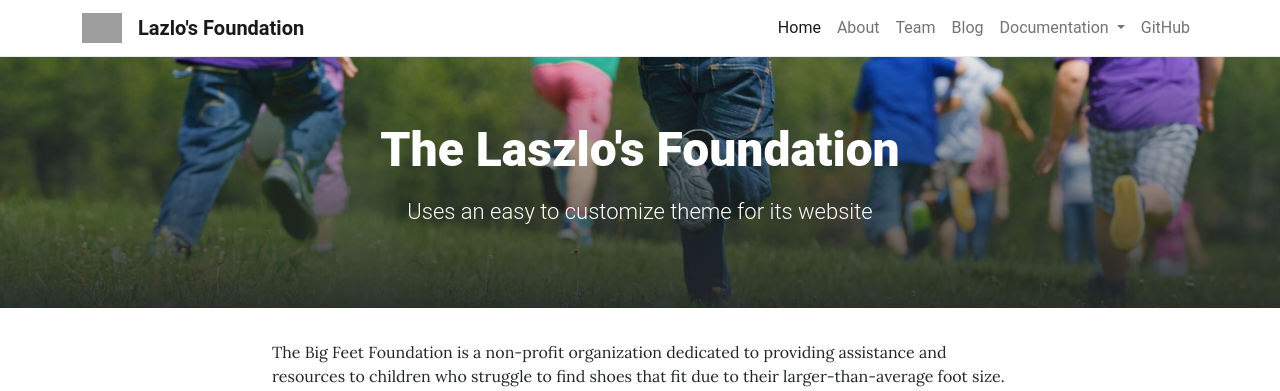
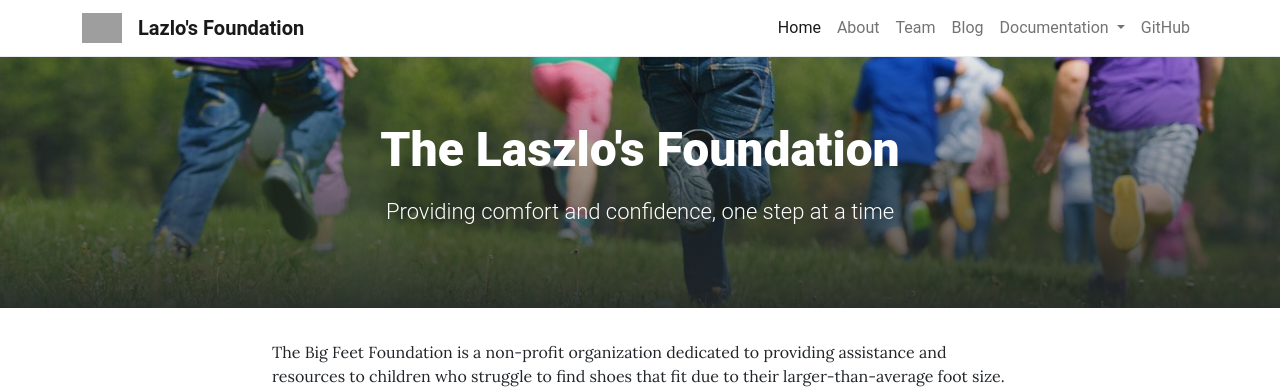
Before and after one commit to laci-foundation/laci-foundation.github.io, a Jekyll site: the page built from pages/home.md, in a window 1280 px wide. Shown: the top 391 px of the page. Built offline with Jekyll 4.4.1, drawn with Linux system fonts in a browser that asks for light colours; grey boxes are pictures that could not be loaded.

Commit message:
Update home.md

```diff
--- a/pages/home.md
+++ b/pages/home.md
@@ -1,7 +1,7 @@
 ---
 layout: home
 title: The Laszlo's Foundation
-description: Uses an easy to customize theme for its website
+description: Providing comfort and confidence, one step at a time
 background: /assets/theme/images/backgr1.jpg
 permalink: /
 ---
```
